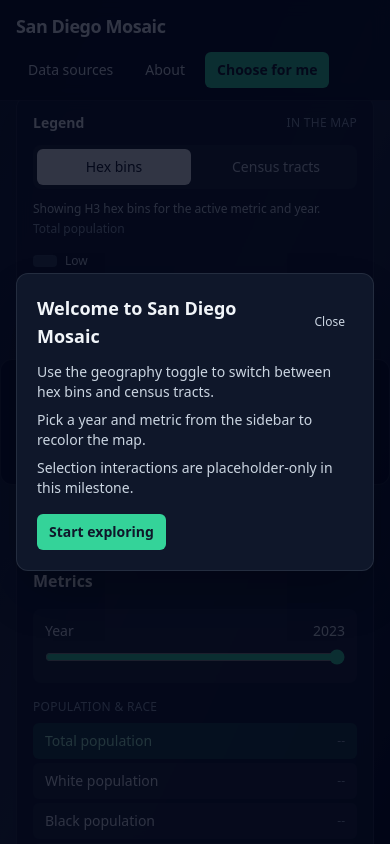
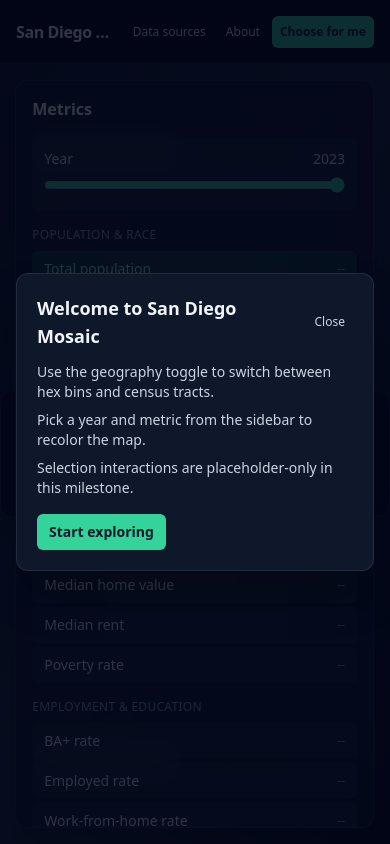
Before and after one commit to mwalking/san-diego-census-dashboard, a React (Vite) app: page / in a window 390 px wide. Built offline with nearby package versions, Linux system fonts and the light colour scheme.

Commit message:
A3.1 Responsive overlay layout fix

```diff
--- a/src/app/App.jsx
+++ b/src/app/App.jsx
@@ -46,62 +46,65 @@ function App() {
   const activeMetric = useMemo(() => getMetricById(activeMetricId), [activeMetricId]);
 
   return (
-    <div className="relative min-h-screen overflow-hidden bg-slate-950 text-slate-100">
-      <MapShell />
-
-      <header className="absolute inset-x-0 top-0 z-30 border-b border-slate-200/10 bg-slate-950/70 px-4 py-3 backdrop-blur">
-        <div className="mx-auto flex w-full max-w-7xl flex-wrap items-center justify-between gap-3">
-          <h1 className="text-lg font-semibold tracking-tight">{COPY.app.name}</h1>
-          <nav className="flex items-center gap-2">
+    <div className="h-screen w-screen overflow-hidden bg-slate-950 text-slate-100">
+      <header className="h-16 shrink-0 border-b border-slate-200/10 bg-slate-950/70 backdrop-blur">
+        <div className="flex h-full items-center justify-between gap-3 px-4">
+          <h1 className="min-w-0 truncate text-base font-semibold tracking-tight sm:text-lg">
+            {COPY.app.name}
+          </h1>
+          <nav className="flex shrink-0 items-center gap-1 sm:gap-2">
             <button
               type="button"
-              className="rounded-md px-3 py-2 text-sm text-slate-200 hover:bg-slate-800"
+              className="rounded-md px-2 py-2 text-xs text-slate-200 hover:bg-slate-800 sm:px-3 sm:text-sm"
               onClick={() => setIsDataSourcesOpen(true)}
             >
               {COPY.nav.dataSources}
             </button>
             <button
               type="button"
-              className="rounded-md px-3 py-2 text-sm text-slate-200 hover:bg-slate-800"
+              className="rounded-md px-2 py-2 text-xs text-slate-200 hover:bg-slate-800 sm:px-3 sm:text-sm"
               onClick={() => setIsAboutOpen(true)}
             >
               {COPY.nav.about}
             </button>
             <button
               type="button"
-              className="rounded-md bg-emerald-400 px-3 py-2 text-sm font-semibold text-slate-900"
+              className="rounded-md bg-emerald-400 px-2 py-2 text-xs font-semibold text-slate-900 sm:px-3 sm:text-sm"
               onClick={handleChooseForMeClick}
             >
               {COPY.nav.chooseForMe}
             </button>
           </nav>
         </div>
+      </header>
+
+      <main className="relative min-h-0 h-[calc(100%-4rem)]">
+        <div className="relative h-full w-full">
+          <MapShell />
+
           {chooseForMeMessage ? (
-          <p className="mx-auto mt-2 w-full max-w-7xl text-xs text-emerald-300">
+            <p className="pointer-events-none absolute left-1/2 top-4 z-30 -translate-x-1/2 rounded-md border border-emerald-400/30 bg-slate-900/90 px-3 py-2 text-xs text-emerald-300">
               {chooseForMeMessage}
             </p>
           ) : null}
-      </header>
 
-      <div className="pointer-events-none absolute inset-0 z-20 p-4 pt-24">
-        <div className="mx-auto flex h-full w-full max-w-7xl flex-col gap-4 lg:flex-row lg:items-start lg:justify-between">
-          <div className="flex w-full flex-col gap-4 lg:h-full lg:max-w-sm lg:justify-between">
-            <div className="pointer-events-auto">
+          <div className="pointer-events-none absolute inset-0 z-20">
+            <div className="pointer-events-auto absolute left-4 top-4 w-[320px] max-w-[92vw]">
               <LegendCard
                 geoMode={geoMode}
                 onGeoModeChange={setGeoMode}
                 activeMetricLabel={activeMetric?.label ?? ''}
               />
             </div>
-            <div className="pointer-events-auto lg:mb-0">
+
+            <div className="pointer-events-auto absolute bottom-4 left-4 w-[320px] max-w-[92vw]">
               <SelectionModeCard
                 selectionMode={selectionMode}
                 onSelectionModeChange={setSelectionMode}
               />
             </div>
-          </div>
 
-          <div className="pointer-events-auto w-full lg:max-w-md lg:self-stretch">
+            <div className="pointer-events-auto absolute bottom-4 right-4 top-4 w-[360px] max-w-[92vw]">
               <Sidebar
                 year={year}
                 onYearChange={setYear}
@@ -111,6 +114,7 @@ function App() {
             </div>
           </div>
         </div>
+      </main>
 
       <WelcomeModal isOpen={isWelcomeOpen} onDismiss={handleWelcomeDismiss} />
       <AboutModal isOpen={isAboutOpen} onClose={() => setIsAboutOpen(false)} />
```
Also changed, not shown: 2 other files (tests, documents, lock files or other folders). Lines whose indentation alone changed are shown as unchanged.
